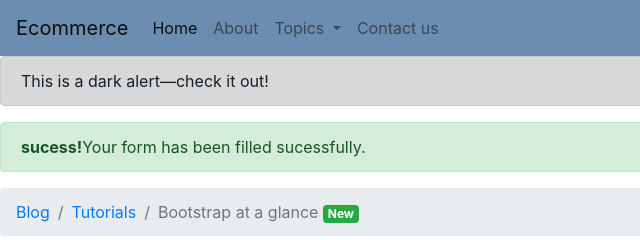
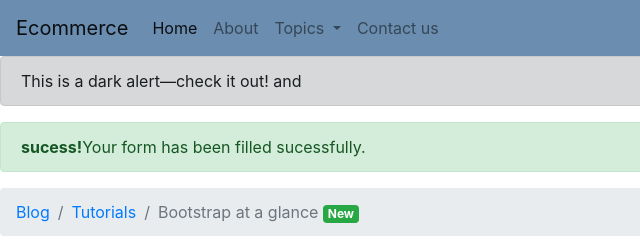
Before and after one commit to shakhaowat-alam/Bootstr-tutorial-, a plain HTML site: page index.html in a window 1280 px wide. Shown: the top 240 px of the page, 0-640 px from the left. Drawn offline with nearby package versions, Linux system fonts and the light colour scheme.

Commit message:
file updated

```diff
--- a/index.html
+++ b/index.html
@@ -50,7 +50,7 @@
 
 
       <div class="alert alert-dark" role="alert">
-        This is a dark alert—check it out!
+        This is a dark alert—check it out! and
       </div>
       <div class="alert alert-success alert-dismissible fade show" role="alert">
         <strong>sucess!</strong>Your form has been filled sucessfully.
```
